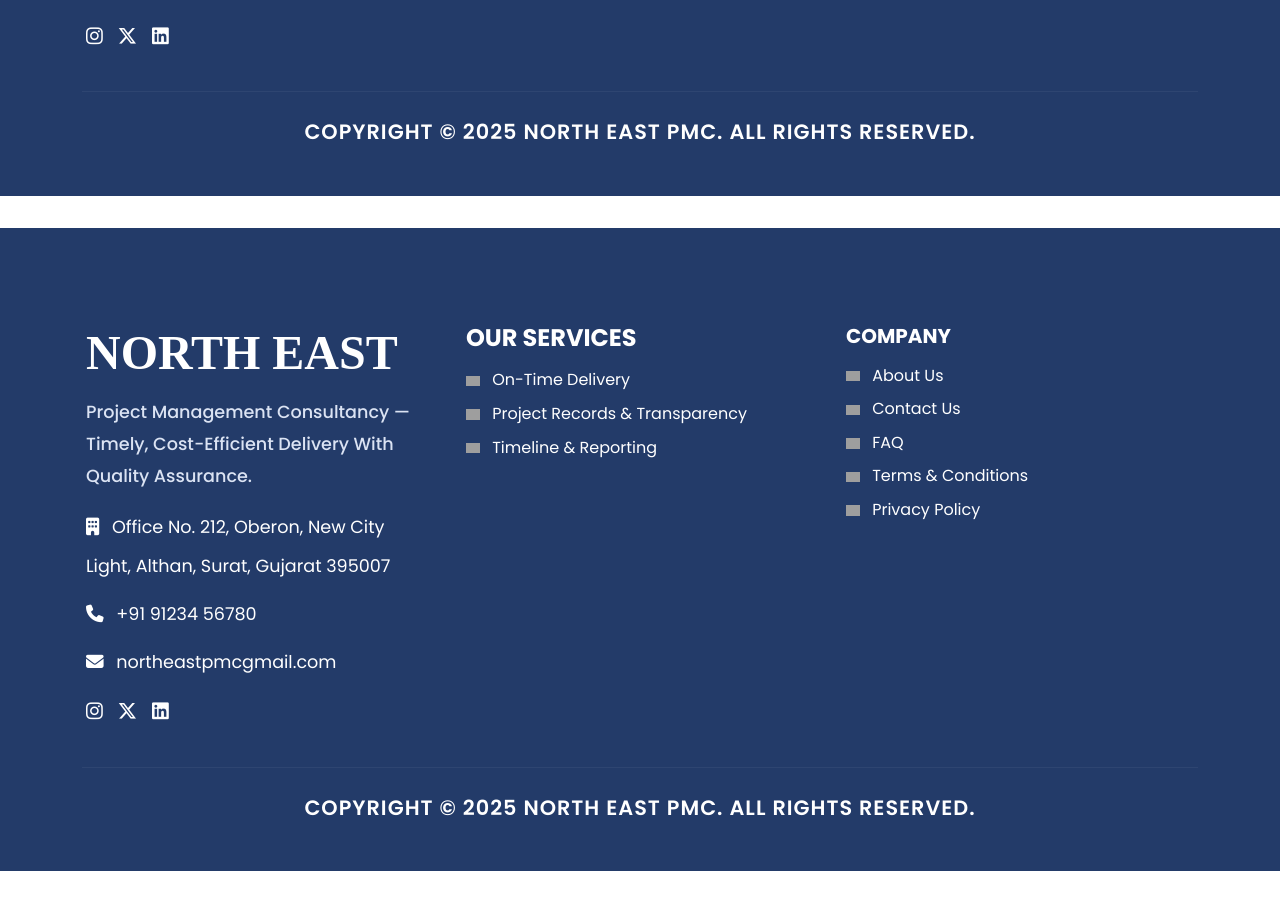
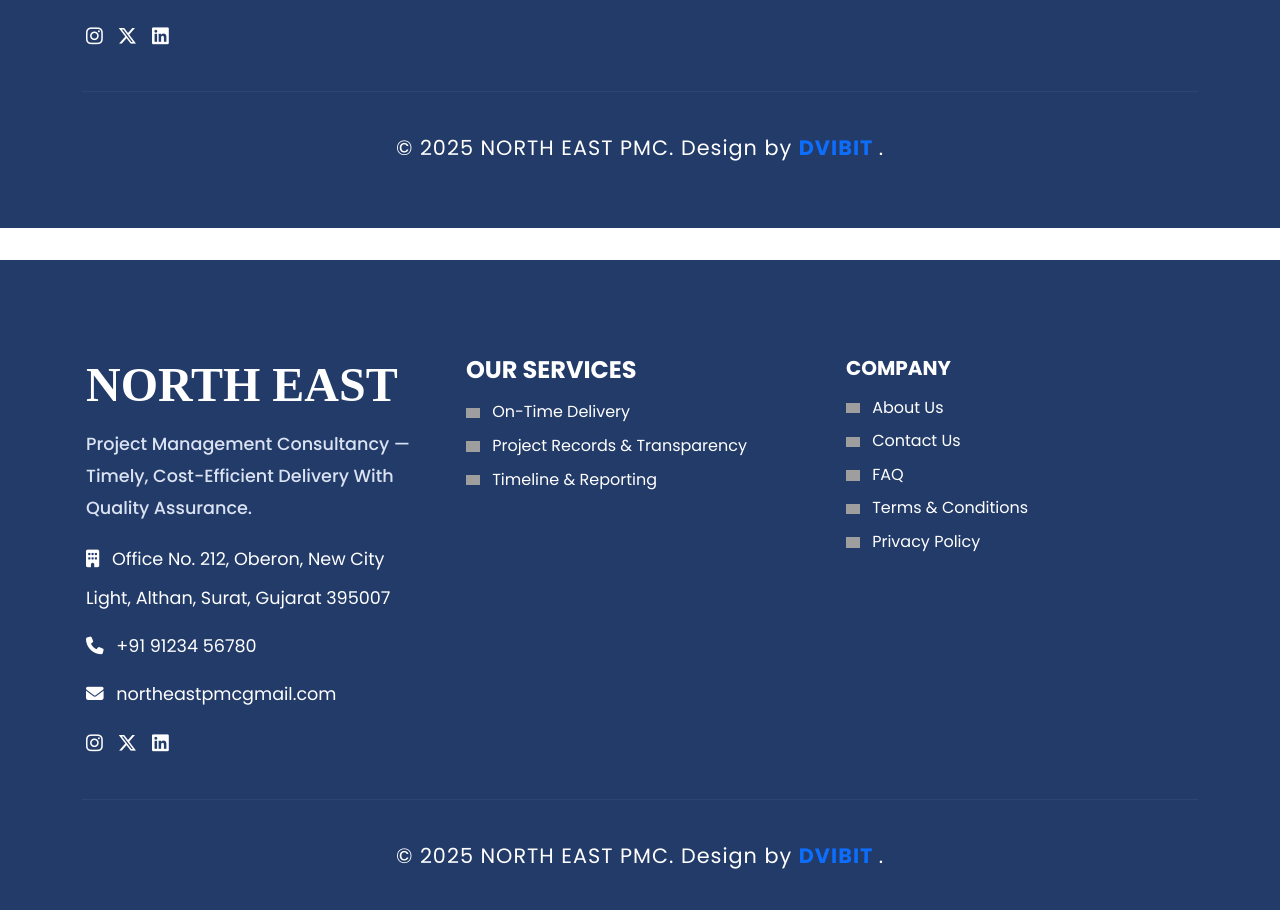
Before and after one commit to SunaviyaRajDvibit/north-east-pmc-website, an Angular app: page / in a window 1280 px wide. Shown: the part 10665-11575 px from the top of the page. Before the commit the page ends 11536 px from the top, so only its background shows below. Built offline with nearby package versions, Linux system fonts and the light colour scheme; grey boxes are pictures that could not be loaded.

Commit message:
update home-layout.component.scss, footer.component.html and header.component.scss

```diff
--- a/src/app/component/footer/footer.component.html
+++ b/src/app/component/footer/footer.component.html
@@ -57,8 +57,11 @@
 
         <hr class="footer-divider my-4" />
 
-        <div class="text-center footer-links-bootom fw-semibold">
-            COPYRIGHT © 2025 NORTH EAST PMC. ALL RIGHTS RESERVED.
+        <div class="text-center text-white footer-links-bootom py-3">
+            &copy; 2025 NORTH EAST PMC. Design by
+            <a href="https://www.dvibit.com" target="_blank" class="fw-bold text-decoration-none text-primary">
+                DVIBIT
+            </a>.
         </div>
     </div>
 </footer>
--- a/src/app/component/header/header.component.scss
+++ b/src/app/component/header/header.component.scss
@@ -13,7 +13,7 @@
 
 .custom-navbar.scrolled {
   backdrop-filter: blur(8px);
-  background: rgba(255, 255, 255, 0.403);
+  background: rgba(119, 118, 130, 0.403);
   padding: 0.4rem;
   box-shadow: 0 4px 10px rgba(0, 0, 0, 0.1);
 }
```
